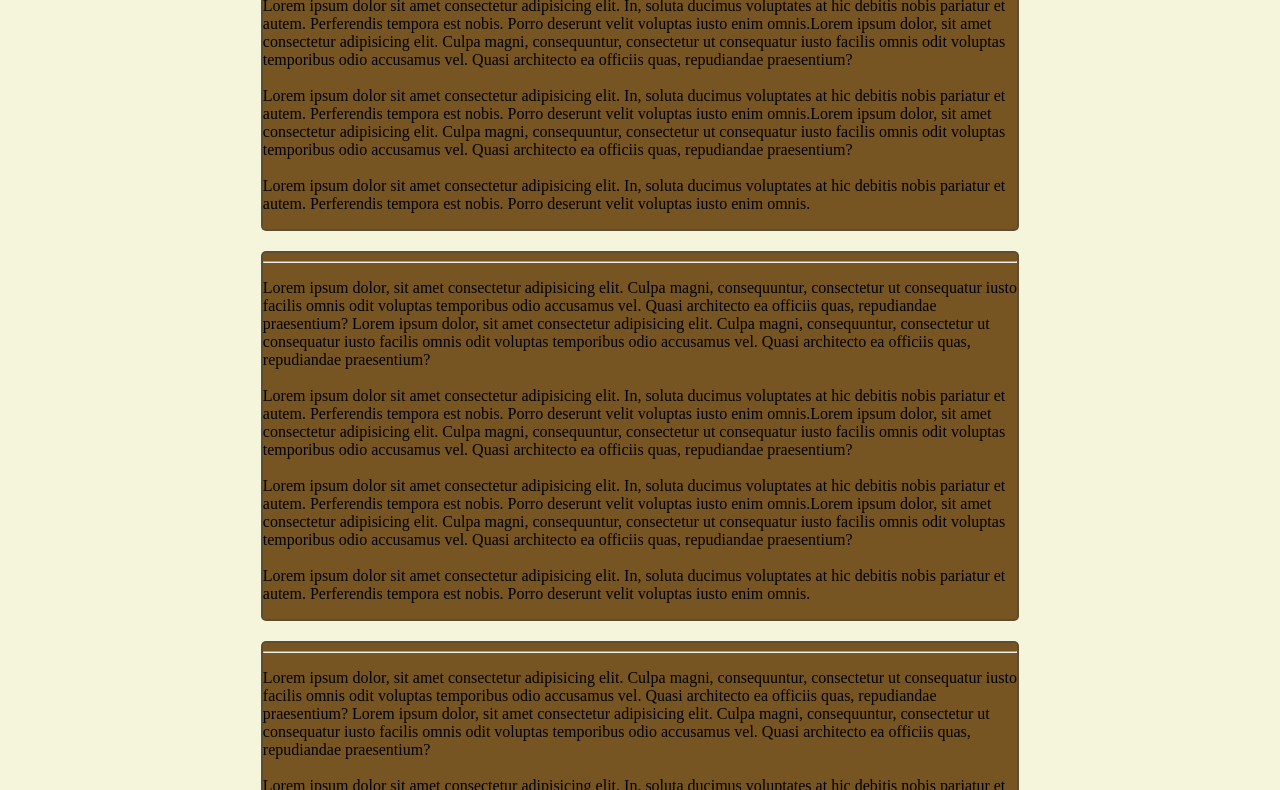
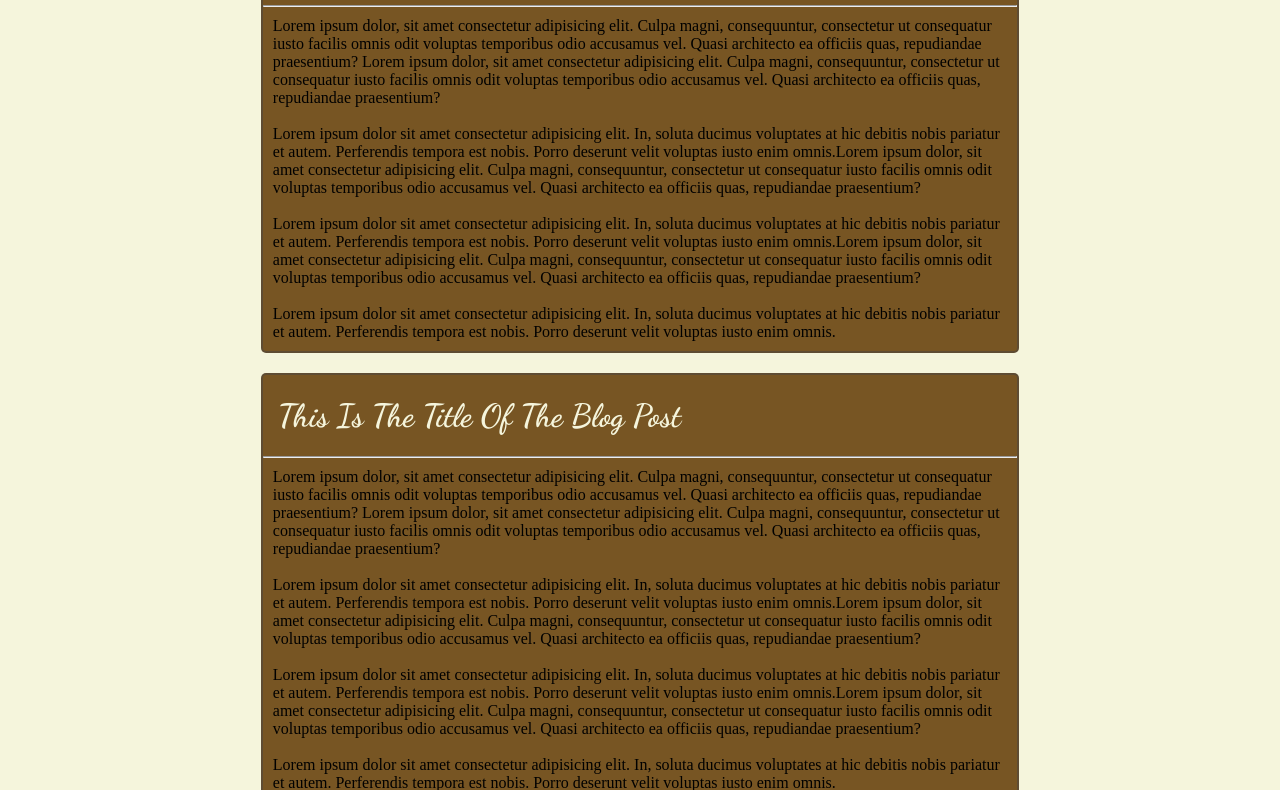
Before and after one commit to adudumayo/BlogWebsite, a plain HTML site: page blog_website/frontend/index.html in a window 1280 px wide. Shown: the part 709-1499 px from the top of the page. Drawn offline with nearby package versions, Linux system fonts and the light colour scheme.

Commit message:
Experimenting with padding the posts

```diff
--- a/blog_website/frontend/index.html
+++ b/blog_website/frontend/index.html
@@ -34,6 +34,7 @@
         </header>
 
         <div class="blogPosts">
+            <h1>This Is The Title Of The Blog Post</h1>
             <hr>
             <p class="blogText">Lorem ipsum dolor, sit amet consectetur adipisicing elit. Culpa magni, consequuntur, consectetur ut consequatur iusto facilis omnis odit voluptas temporibus odio accusamus vel. Quasi architecto ea officiis quas, repudiandae praesentium?
             Lorem ipsum dolor, sit amet consectetur adipisicing elit. Culpa magni, consequuntur, consectetur ut consequatur iusto facilis omnis odit voluptas temporibus odio accusamus vel. Quasi architecto ea officiis quas, repudiandae praesentium? <br><br> Lorem ipsum dolor sit amet consectetur adipisicing elit. In, soluta ducimus voluptates at hic debitis nobis pariatur et autem. Perferendis tempora est nobis. Porro deserunt velit voluptas iusto enim omnis.Lorem ipsum dolor, sit amet consectetur adipisicing elit. Culpa magni, consequuntur, consectetur ut consequatur iusto facilis omnis odit voluptas temporibus odio accusamus vel. Quasi architecto ea officiis quas, repudiandae praesentium? <br><br> Lorem ipsum dolor sit amet consectetur adipisicing elit. In, soluta ducimus voluptates at hic debitis nobis pariatur et autem. Perferendis tempora est nobis. Porro deserunt velit voluptas iusto enim omnis.Lorem ipsum dolor, sit amet consectetur adipisicing elit. Culpa magni, consequuntur, consectetur ut consequatur iusto facilis omnis odit voluptas temporibus odio accusamus vel. Quasi architecto ea officiis quas, repudiandae praesentium? <br><br> Lorem ipsum dolor sit amet consectetur adipisicing elit. In, soluta ducimus voluptates at hic debitis nobis pariatur et autem. Perferendis tempora est nobis. Porro deserunt velit voluptas iusto enim omnis.
@@ -41,6 +42,7 @@
         </div>
 
         <div class="blogPosts">
+            <h1>This Is The Title Of The Blog Post</h1>
             <hr>
             <p class="blogText">Lorem ipsum dolor, sit amet consectetur adipisicing elit. Culpa magni, consequuntur, consectetur ut consequatur iusto facilis omnis odit voluptas temporibus odio accusamus vel. Quasi architecto ea officiis quas, repudiandae praesentium?
             Lorem ipsum dolor, sit amet consectetur adipisicing elit. Culpa magni, consequuntur, consectetur ut consequatur iusto facilis omnis odit voluptas temporibus odio accusamus vel. Quasi architecto ea officiis quas, repudiandae praesentium? <br><br> Lorem ipsum dolor sit amet consectetur adipisicing elit. In, soluta ducimus voluptates at hic debitis nobis pariatur et autem. Perferendis tempora est nobis. Porro deserunt velit voluptas iusto enim omnis.Lorem ipsum dolor, sit amet consectetur adipisicing elit. Culpa magni, consequuntur, consectetur ut consequatur iusto facilis omnis odit voluptas temporibus odio accusamus vel. Quasi architecto ea officiis quas, repudiandae praesentium? <br><br> Lorem ipsum dolor sit amet consectetur adipisicing elit. In, soluta ducimus voluptates at hic debitis nobis pariatur et autem. Perferendis tempora est nobis. Porro deserunt velit voluptas iusto enim omnis.Lorem ipsum dolor, sit amet consectetur adipisicing elit. Culpa magni, consequuntur, consectetur ut consequatur iusto facilis omnis odit voluptas temporibus odio accusamus vel. Quasi architecto ea officiis quas, repudiandae praesentium? <br><br> Lorem ipsum dolor sit amet consectetur adipisicing elit. In, soluta ducimus voluptates at hic debitis nobis pariatur et autem. Perferendis tempora est nobis. Porro deserunt velit voluptas iusto enim omnis.
@@ -48,6 +50,7 @@
         </div>
 
         <div class="blogPosts">
+            <h1>This Is The Title Of The Blog Post</h1>
             <hr>
             <p class="blogText">Lorem ipsum dolor, sit amet consectetur adipisicing elit. Culpa magni, consequuntur, consectetur ut consequatur iusto facilis omnis odit voluptas temporibus odio accusamus vel. Quasi architecto ea officiis quas, repudiandae praesentium?
             Lorem ipsum dolor, sit amet consectetur adipisicing elit. Culpa magni, consequuntur, consectetur ut consequatur iusto facilis omnis odit voluptas temporibus odio accusamus vel. Quasi architecto ea officiis quas, repudiandae praesentium? <br><br> Lorem ipsum dolor sit amet consectetur adipisicing elit. In, soluta ducimus voluptates at hic debitis nobis pariatur et autem. Perferendis tempora est nobis. Porro deserunt velit voluptas iusto enim omnis.Lorem ipsum dolor, sit amet consectetur adipisicing elit. Culpa magni, consequuntur, consectetur ut consequatur iusto facilis omnis odit voluptas temporibus odio accusamus vel. Quasi architecto ea officiis quas, repudiandae praesentium? <br><br> Lorem ipsum dolor sit amet consectetur adipisicing elit. In, soluta ducimus voluptates at hic debitis nobis pariatur et autem. Perferendis tempora est nobis. Porro deserunt velit voluptas iusto enim omnis.Lorem ipsum dolor, sit amet consectetur adipisicing elit. Culpa magni, consequuntur, consectetur ut consequatur iusto facilis omnis odit voluptas temporibus odio accusamus vel. Quasi architecto ea officiis quas, repudiandae praesentium? <br><br> Lorem ipsum dolor sit amet consectetur adipisicing elit. In, soluta ducimus voluptates at hic debitis nobis pariatur et autem. Perferendis tempora est nobis. Porro deserunt velit voluptas iusto enim omnis.
@@ -56,6 +59,7 @@
         </div>
 
         <div class="blogPosts">
+            <h1>This Is The Title Of The Blog Post</h1>
             <hr>
             <p class="blogText">Lorem ipsum dolor, sit amet consectetur adipisicing elit. Culpa magni, consequuntur, consectetur ut consequatur iusto facilis omnis odit voluptas temporibus odio accusamus vel. Quasi architecto ea officiis quas, repudiandae praesentium?
             Lorem ipsum dolor, sit amet consectetur adipisicing elit. Culpa magni, consequuntur, consectetur ut consequatur iusto facilis omnis odit voluptas temporibus odio accusamus vel. Quasi architecto ea officiis quas, repudiandae praesentium? <br><br> Lorem ipsum dolor sit amet consectetur adipisicing elit. In, soluta ducimus voluptates at hic debitis nobis pariatur et autem. Perferendis tempora est nobis. Porro deserunt velit voluptas iusto enim omnis.Lorem ipsum dolor, sit amet consectetur adipisicing elit. Culpa magni, consequuntur, consectetur ut consequatur iusto facilis omnis odit voluptas temporibus odio accusamus vel. Quasi architecto ea officiis quas, repudiandae praesentium? <br><br> Lorem ipsum dolor sit amet consectetur adipisicing elit. In, soluta ducimus voluptates at hic debitis nobis pariatur et autem. Perferendis tempora est nobis. Porro deserunt velit voluptas iusto enim omnis.Lorem ipsum dolor, sit amet consectetur adipisicing elit. Culpa magni, consequuntur, consectetur ut consequatur iusto facilis omnis odit voluptas temporibus odio accusamus vel. Quasi architecto ea officiis quas, repudiandae praesentium? <br><br> Lorem ipsum dolor sit amet consectetur adipisicing elit. In, soluta ducimus voluptates at hic debitis nobis pariatur et autem. Perferendis tempora est nobis. Porro deserunt velit voluptas iusto enim omnis.
@@ -63,6 +67,7 @@
         </div>
 
         <div class="blogPosts">
+            <h1>This Is The Title Of The Blog Post</h1>
             <hr>
             <p class="blogText">Lorem ipsum dolor, sit amet consectetur adipisicing elit. Culpa magni, consequuntur, consectetur ut consequatur iusto facilis omnis odit voluptas temporibus odio accusamus vel. Quasi architecto ea officiis quas, repudiandae praesentium?
             Lorem ipsum dolor, sit amet consectetur adipisicing elit. Culpa magni, consequuntur, consectetur ut consequatur iusto facilis omnis odit voluptas temporibus odio accusamus vel. Quasi architecto ea officiis quas, repudiandae praesentium? <br><br> Lorem ipsum dolor sit amet consectetur adipisicing elit. In, soluta ducimus voluptates at hic debitis nobis pariatur et autem. Perferendis tempora est nobis. Porro deserunt velit voluptas iusto enim omnis.Lorem ipsum dolor, sit amet consectetur adipisicing elit. Culpa magni, consequuntur, consectetur ut consequatur iusto facilis omnis odit voluptas temporibus odio accusamus vel. Quasi architecto ea officiis quas, repudiandae praesentium? <br><br> Lorem ipsum dolor sit amet consectetur adipisicing elit. In, soluta ducimus voluptates at hic debitis nobis pariatur et autem. Perferendis tempora est nobis. Porro deserunt velit voluptas iusto enim omnis.Lorem ipsum dolor, sit amet consectetur adipisicing elit. Culpa magni, consequuntur, consectetur ut consequatur iusto facilis omnis odit voluptas temporibus odio accusamus vel. Quasi architecto ea officiis quas, repudiandae praesentium? <br><br> Lorem ipsum dolor sit amet consectetur adipisicing elit. In, soluta ducimus voluptates at hic debitis nobis pariatur et autem. Perferendis tempora est nobis. Porro deserunt velit voluptas iusto enim omnis.
@@ -113,6 +118,17 @@
             background-color:rgb(119, 85, 35);
         }
 
+        h1 {
+            font-family: "Dancing Script", cursive;
+            font-style: normal;
+            color: beige;
+            padding-left: 15px;
+        }
+
+        .blogText {
+            margin: 10px;
+        }
+
 
     </style>
 
```
